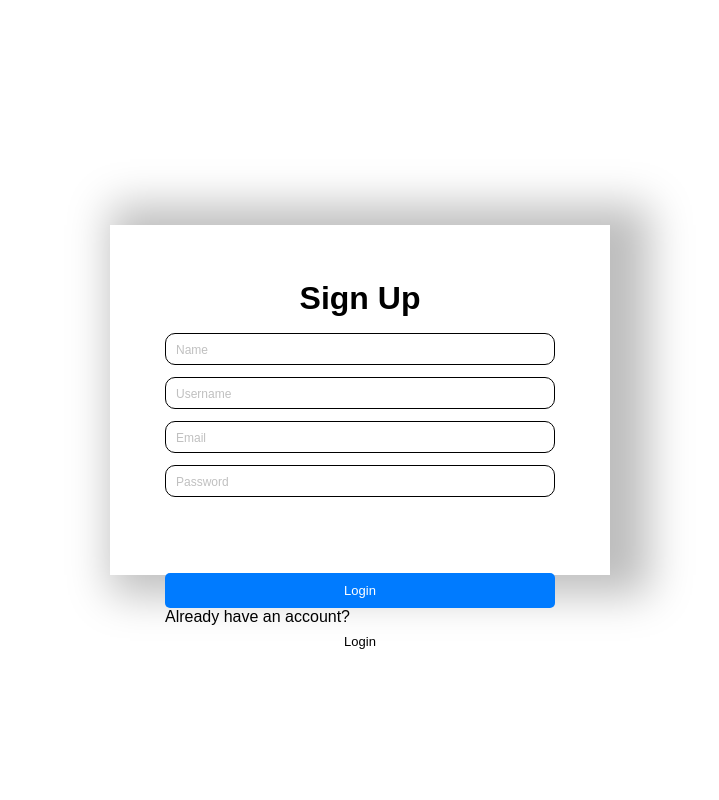
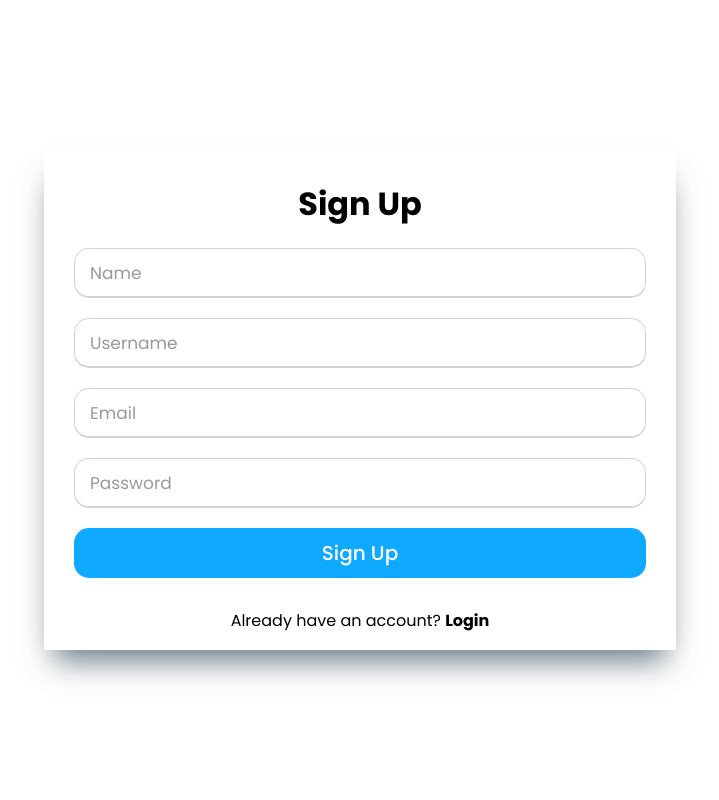
Before and after one commit to septianidwirp/MANPRO, a Flask app: page /register in a window 1280 px wide. Shown: the whole page, without its empty margins (280-999 px from the left). Run offline with Flask 3, Linux system fonts and the light colour scheme.

Commit message:
feat : update login & register page

```diff
--- a/app.py
+++ b/app.py
@@ -28,3 +28,7 @@ def login():
 @app.route('/register')
 def register():
     return render_template('register.html')
+
+@app.route('/riwayat')
+def riwayat():
+    return render_template('riwayat.html')
--- a/static/css/log-reg.css
+++ /dev/null
@@ -1,163 +0,0 @@
-*{
-  margin: 0;
-  padding: 0;
-}
-.container{
-  width: 100%;
-  height: 100vh;
-  font-family: sans-serif;
-  background: #fff;
-  color: #000;
-  display: flex;
-  align-items: center;
-  justify-content: center;
-}
-.card {
-  width: 500px;
-  height: 350px;
-  box-shadow: 20px 0 40px 20px rgba(0, 0, 0, 0.26);
-  perspective: 1000px;
-  display: flex;
-  flex-direction: row;
-}
-.inner-box {
-  position: relative;
-  width: 100%;
-  height: 100%;
-  transform-style: preserve-3d;
-  transition: transform 1s;
-}
-.card-front, .card-back{
-  position: absolute;
-  width: 100%;
-  height: 100%;
-  background-position: center;
-  background-size: cover;
-  padding: 55px;
-  box-sizing: border-box;
-  backface-visibility: hidden;
-}
-.card-back{
-  transform: rotateY(180deg);
-}
-.card h2{
-  font-size: 24px;
-  font-weight: normal;
-  text-align: center;
-  margin-bottom: 20px;
-}
-.input-box{
-  width: 100%;
-  background: transparent;
-  border: 1px solid #000;
-  margin: 6px 0;
-  height: 32px;
-  border-radius: 10px;
-  padding: 0 10px;
-  box-sizing: border-box;
-  outline: none;
-  text-align: center;
-  color: #000;
-}
-::placeholder{
-  color: #000;
-  font-size: 12px;
-}
-button{
-  width: 100%;
-  background: transparent;
-  border: 1px solid #000;
-  margin: 35px 0 10px;
-  height: 32px;
-  font-size: 12px;
-  border-radius: 10px;
-  padding: 0 10px;
-  box-sizing: border-box;
-  outline: none;
-  color: #000;
-  cursor: pointer;
-}
-.submit-btn{
-  position: relative;
-}
-.submit-btn::after{
-  content: '\27a4';
-  color: #fff;
-  line-height: 32px;
-  font-size: 17px;
-  height: 32px;
-  width: 32px;
-  border-radius: 50%;
-  background: #000;
-  position: absolute;
-  right: -1px;
-  top: -1px;
-}
-span{
-  font-size: 13px;
-  margin-left: 10px;
-}
-.card .btn{
-  margin-top: 70px;
-}
-.card a{
-  color: #000;
-  text-decoration: none;
-  display: block;
-  text-align: center;
-  font-size: 13px;
-  margin-top: 8px;
-}
-.card-front {
-  display: flex;
-  flex-direction: column;
-  align-items: center;
-  gap: 10px; /* Jarak antara elemen-elemen dalam box */
-}
-
-.input-box, .btn, p {
-  width: 100%;
-}
-
-.btn {
-  margin-top: 2px; /* Jarak antara tombol "Sign Up" dengan formulir di atasnya */
-}
-
-.sign-up-text {
-  display: flex;
-  justify-content: center;
-  align-items: center;
-  text-align: center;
-}
-
-.sign-up-link {
-  font-weight: bold;
-  margin-left: 5px;
-  margin-right: 5px;
-}
-
-
-.btn {
-  background-color: #007BFF; /* Warna latar belakang biru (warna primary) */
-  color: #fff; /* Warna teks putih */
-  border: none;
-  border-radius: 5px;
-  padding: 10px 0;
-  cursor: pointer;
-}
-
-.btn:hover {
-  background-color: #0056b3; /* Warna latar belakang biru saat hover */
-}
-/* Tambahkan CSS berikut pada file log-reg.css Anda */
-.sign-up-link {
-  margin-right: 5px; /* Menambahkan jarak antara tautan "Sign Up" dan teks "Don't have an account?" */
-  display: inline-block; /* Mengatur tautan "Sign Up" agar tidak melompat ke baris baru */
-}
-/* Mengubah tata letak placeholder ke kiri */
-.input-box::placeholder {
-  text-align: left;
-}
-::placeholder {
-  color: #c0c0c0; /* Ubah ke warna abu-abu muda yang sesuai */
-}
--- /dev/null
+++ b/static/css/main.css
@@ -0,0 +1,206 @@
+@import url('https://fonts.googleapis.com/css?family=Poppins:400,500,600,700&display=swap');
+*{
+  margin: 0;
+  padding: 0;
+  box-sizing: border-box;
+  font-family: 'Poppins', sans-serif;
+}
+html,body{
+  display: grid;
+  height: 100%;
+  width: 100%;
+  place-items: center;
+  /*background-color: #8EC5FC;*/
+  background-image: white;
+}
+::selection{
+  background: #1a75ff;
+  color: #fff;
+}
+.wrapper {
+  overflow: hidden;
+  width: 632px;
+  height: 500px; /* Adjust the height as needed */
+  background: #fff;
+  padding: 30px;
+  border-radius: 0; /* No rounded corners */
+  box-shadow: 0 20px 30px -10px rgba(38, 57, 77, 0.7);
+}
+.wrappers {
+  overflow: hidden;
+  width: 632px;
+  height: 450px; /* Adjust the height as needed */
+  background: #fff;
+  padding: 30px;
+  border-radius: 0; /* No rounded corners */
+  box-shadow: 0 20px 30px -10px rgba(38, 57, 77, 0.7);
+}
+
+.wrapper .title-text{
+  display: flex;
+  width: 200%;
+}
+.wrapper .title{
+  width: 50%;
+  font-size: 35px;
+  font-weight: 600;
+  text-align: center;
+  transition: all 0.6s cubic-bezier(0.68,-0.55,0.265,1.55);
+}
+.wrapper .slide-controls{
+  position: relative;
+  display: flex;
+  height: 50px;
+  width: 100%;
+  overflow: hidden;
+  margin: 30px 0 10px 0;
+  justify-content: space-between;
+  border: 1px solid lightgrey;
+  border-radius: 15px;
+}
+.slide-controls .slide{
+  height: 100%;
+  width: 100%;
+  color: #fff;
+  font-size: 18px;
+  font-weight: 500;
+  text-align: center;
+  line-height: 48px;
+  cursor: pointer;
+  z-index: 1;
+  transition: all 0.6s ease;
+}
+.slide-controls label.signup{
+  color: #000;
+}
+.slide-controls .slider-tab{
+  position: absolute;
+  height: 100%;
+  width: 50%;
+  left: 0;
+  z-index: 0;
+  border-radius: 15px;
+  background: -webkit-linear-gradient(left,#003366,#004080,#0059b3
+, #0073e6);
+  transition: all 0.6s cubic-bezier(0.68,-0.55,0.265,1.55);
+}
+input[type="radio"]{
+  display: none;
+}
+#signup:checked ~ .slider-tab{
+  left: 50%;
+}
+#signup:checked ~ label.signup{
+  color: #fff;
+  cursor: default;
+  user-select: none;
+}
+#signup:checked ~ label.login{
+  color: #000;
+}
+#login:checked ~ label.signup{
+  color: #000;
+}
+#login:checked ~ label.login{
+  cursor: default;
+  user-select: none;
+}
+.wrapper .form-container{
+  width: 100%;
+  overflow: hidden;
+}
+.form-container .form-inner{
+  display: flex;
+  width: 200%;
+}
+.form-container .form-inner form{
+  width: 50%;
+  transition: all 0.6s cubic-bezier(0.68,-0.55,0.265,1.55);
+}
+.form-inner form .field{
+  height: 50px;
+  width: 100%;
+  margin-top: 20px;
+}
+.form-inner form .field input{
+  height: 100%;
+  width: 100%;
+  outline: none;
+  padding-left: 15px;
+  border-radius: 15px;
+  border: 1px solid lightgrey;
+  border-bottom-width: 2px;
+  font-size: 17px;
+  transition: all 0.3s ease;
+}
+.form-inner form .field input:focus{
+  border-color: #1a75ff;
+  /* box-shadow: inset 0 0 3px #fb6aae; */
+}
+.form-inner form .field input::placeholder{
+  color: #999;
+  transition: all 0.3s ease;
+}
+form .field input:focus::placeholder{
+  color: #1a75ff;
+}
+.form-inner form .pass-link{
+  margin-top: 5px;
+}
+.form-inner form .signup-link{
+  text-align: center;
+  margin-top: 30px;
+}
+.form-inner form .pass-link a,
+.form-inner form .signup-link a{
+  color: #1a75ff;
+  text-decoration: none;
+}
+.form-inner form .pass-link a:hover,
+.form-inner form .signup-link a:hover{
+  text-decoration: underline;
+}
+form .btn{
+  height: 50px;
+  width: 100%;
+  border-radius: 15px;
+  position: relative;
+  overflow: hidden;
+}
+form .btn .btn-layer{
+  height: 100%;
+  width: 300%;
+  position: absolute;
+  left: -100%;
+  background: -webkit-linear-gradient(right,#003366,#004080,#0059b3
+, #0073e6);
+  border-radius: 15px;
+  transition: all 0.4s ease;;
+}
+form .btn:hover .btn-layer{
+  left: 0;
+}
+form .btn input[type="submit"]{
+  height: 100%;
+  width: 100%;
+  z-index: 1;
+  position: relative;
+  background: none;
+  border: none;
+  color: #fff;
+  padding-left: 0;
+  border-radius: 15px;
+  font-size: 20px;
+  font-weight: 500;
+  cursor: pointer;
+}
+/* CSS class for centering text */
+.text-center {
+  text-align: center;
+}
+.underline-text {
+  text-decoration: underline;
+}
+.field.btn .btn-layer {
+  background: #0FA9FF;
+}
--- a/templates/register.html
+++ b/templates/register.html
@@ -4,28 +4,57 @@
     <meta charset="UTF-8">
     <meta http-equiv="X-UA-Compatible" content="IE=edge">
     <meta name="viewport" content="width=device-width, initial-scale=1.0">
-    <link href="{{ url_for('static', filename='css/log-reg.css') }}" rel="stylesheet"/>
     <title>Sign Up | Prediksi Stunting</title>
+    <link href="{{ url_for('static', filename='css/main.css') }}" rel="stylesheet"/>
+    <link href="{{ url_for('static', filename='assets/svg/icon.svg') }}" rel="icon" type="images/x-icon"/>
 </head>
+
 <body>
-    <div class="container">
-        <div class="card">
-            <div class="inner-box" id="card">
-                <div class="card-front">
-                    <h1>Sign Up</h1>
-                    <form>
-                        <input type="name" class="input-box" placeholder="Name" required>
-                        <input type="username" class="input-box" placeholder="Username" required>
-                        <input type="email" class="input-box" placeholder="Email" required>
-                        <input type="password" class="input-box" placeholder="Password" required>
-                        <div class="button-group">
-                            <a href="{{ url_for('login') }}" class="btn btn-primary rounded-5 px-5 fw-bold" style="color: white;">Login</a>
-                            <p>Already have an account? <a href="{{ url_for('login') }}">Login</a></p>
-                        </div>
-                    </form>
-                </div>
-            </div>
+    <div class="wrapper">
+        <div class="form-container">
+        <h1 class="text-center">Sign Up</h1>
+          <div class="form-inner">
+            <form action= "{{ url_for('login') }}" class="signup">
+              <div class="field">
+                <input type="text" placeholder="Name" required>
+              </div>
+              <div class="field">
+                <input type="text" placeholder="Username" required>
+              </div>
+              <div class="field">
+                <input type="email" placeholder="Email" required>
+              </div>
+              <div class="field">
+                <input type="password" placeholder="Password" required>
+              </div>
+              <div class="field btn">
+                <div class="btn-layer"></div>
+                <input type="submit" value="Sign Up">
+              </div>
+              <div class="signup-link">Already have an account? <a href="{{ url_for('login') }}" style="color: black;" class="underline-text"><b>Login</b></a></div>
+            </form>
+          </div>
         </div>
-    </div>
+      </div>
+
+      <script>
+        const loginText = document.querySelector(".title-text .login");
+        const loginForm = document.querySelector("form.login");
+        const loginBtn = document.querySelector("label.login");
+        const signupBtn = document.querySelector("label.signup");
+        const signupLink = document.querySelector("form .signup-link a");
+        signupBtn.onclick = (()=>{
+            loginForm.style.marginLeft = "-50%";
+            loginText.style.marginLeft = "-50%";
+        });
+        loginBtn.onclick = (()=>{
+            loginForm.style.marginLeft = "0%";
+            loginText.style.marginLeft = "0%";
+        });
+        signupLink.onclick = (()=>{
+            signupBtn.click();
+            return false;
+        });
+      </script>
 </body>
 </html>
```
Also changed, not shown: static/css/index.css (+30 -0 lines), templates/index.html (+8 -7 lines), templates/login.html (+43 -19 lines), static/assets/svg/footer.svg, static/assets/svg/icon.svg (added), static/assets/svg/icon2.svg (added), static/assets/svg/logo.svg (added), static/assets/svg/riwayat.svg (added).
